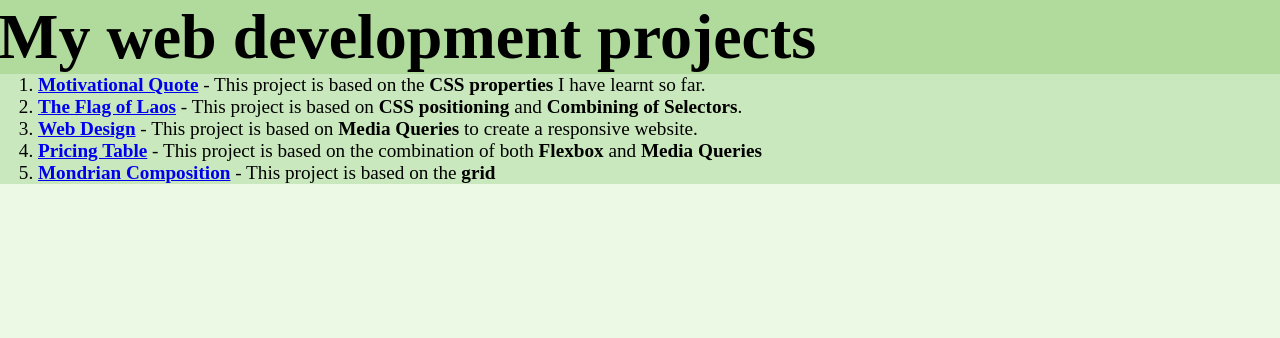
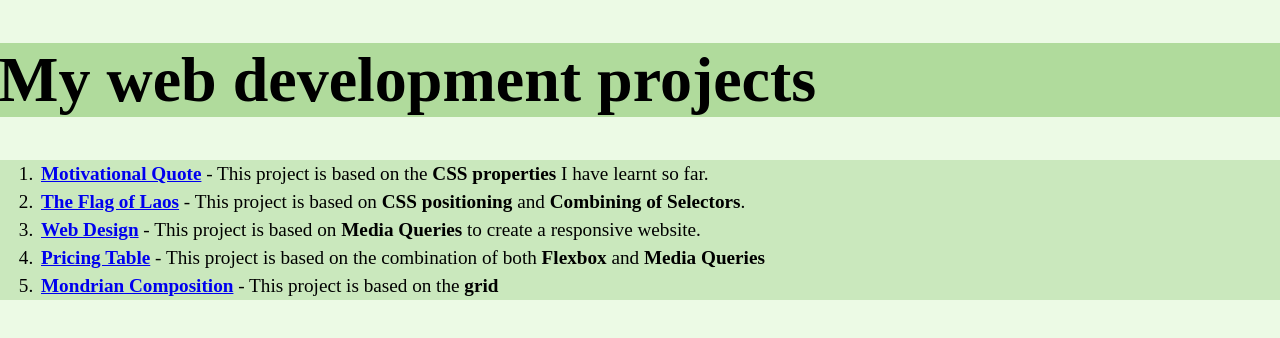
Before and after one commit to Satwikagv/web_proj, a plain HTML site: page index.html in a window 1280 px wide. Drawn offline with Linux system fonts and the light colour scheme.

Commit message:
Update style.css

```diff
--- a/style.css
+++ b/style.css
@@ -7,13 +7,11 @@ div{
 }
 .g1{
     background-color: #B0DB9C;
-    margin-top: -43px;
     font-size: 2rem;
 
 }
 .g2{
     background-color: #CAE8BD;
-    margin-top: -43px;
     font-size: 1.2rem;
 }
 .bold{
@@ -22,3 +20,6 @@ div{
 span{
     font-weight: bold;
 }
+li{
+    padding: 3px;
+}
```
